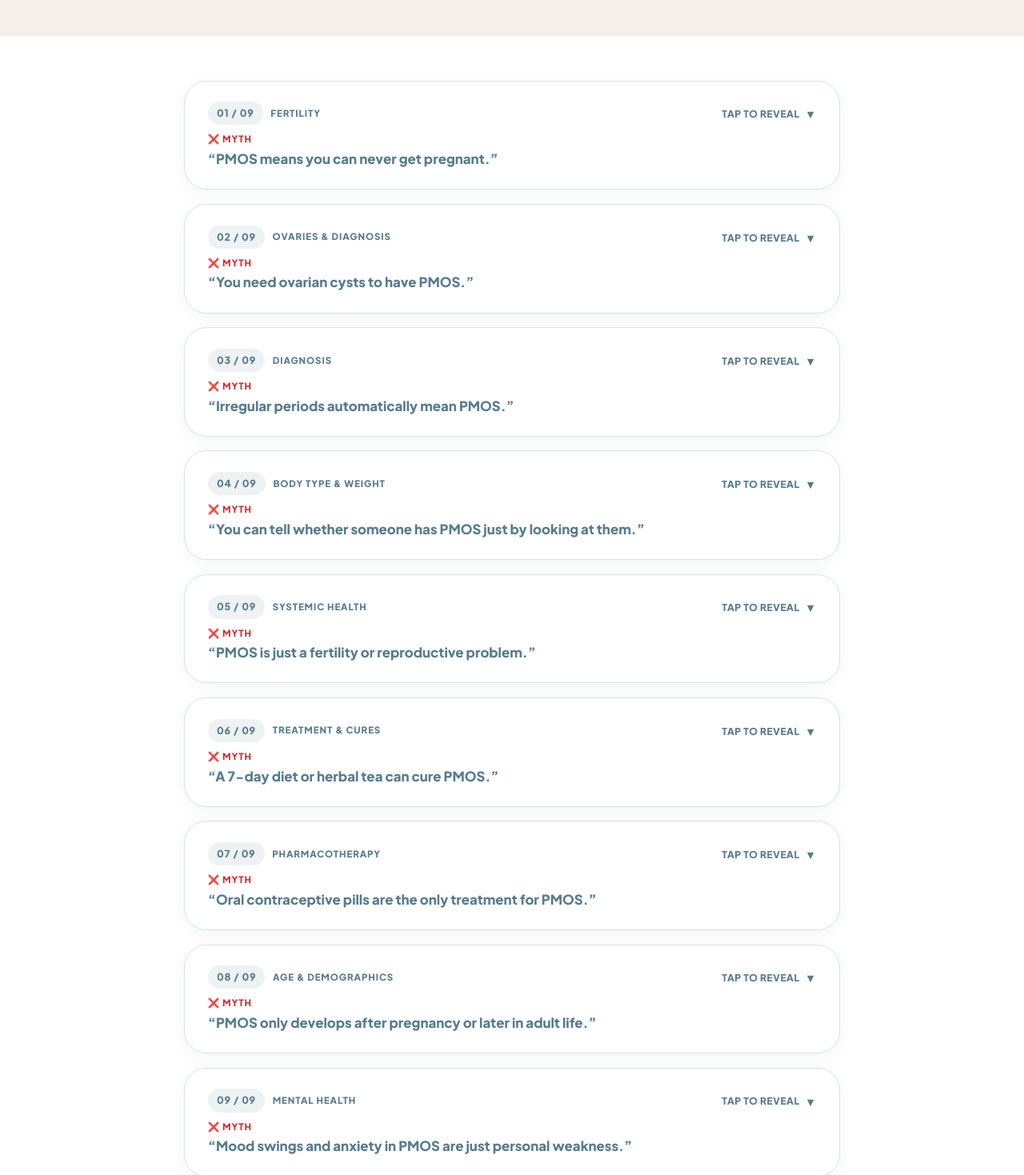
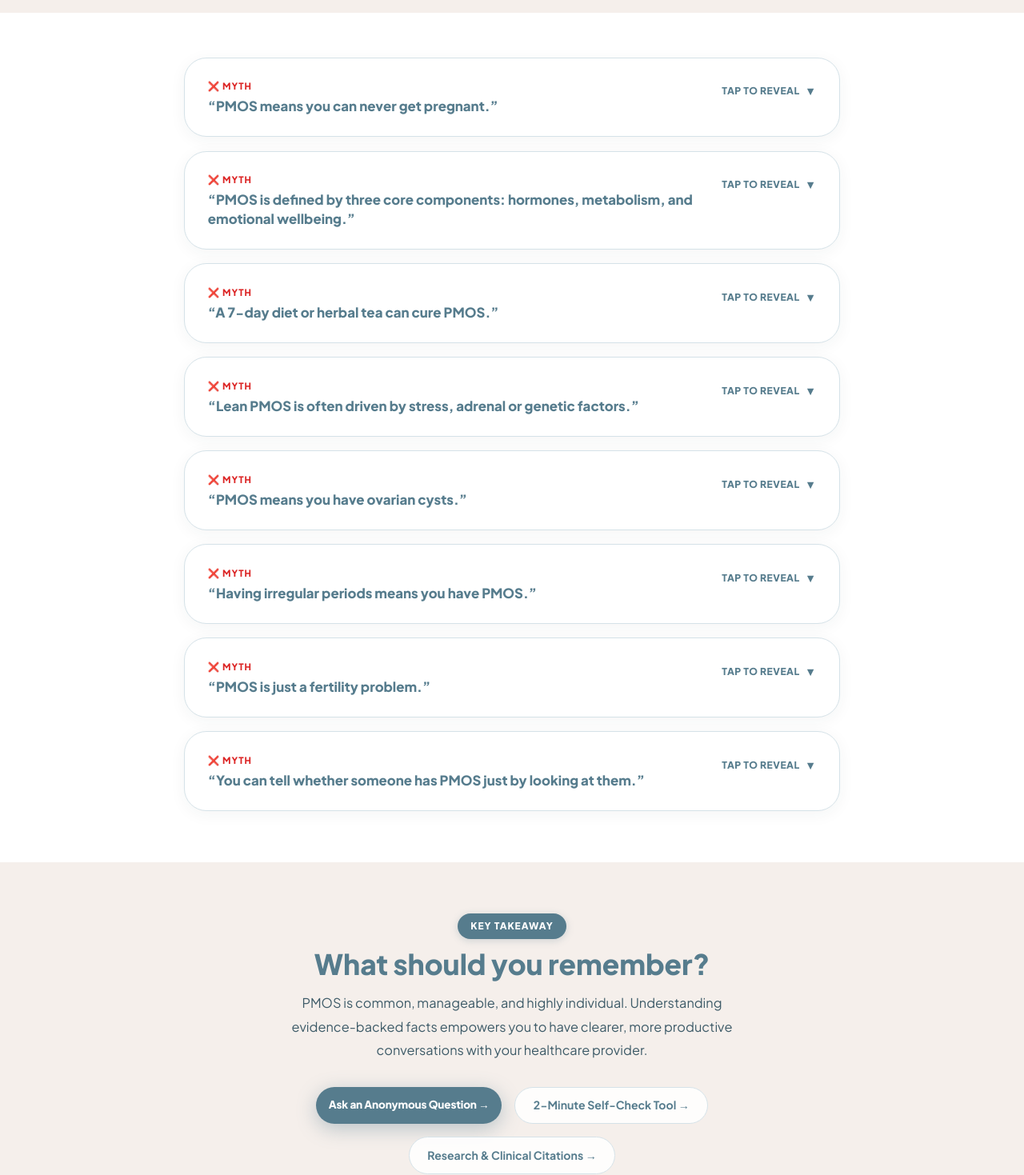
Before and after one commit to vroom0456/CBITNSS-World-PMOS-Day, a Next.js app: page /myths in a window 1280 px wide. Shown: the part 321-1790 px from the top of the page at 80% size. Built offline with nearby package versions, Linux system fonts and the light colour scheme.

Commit message:
feat(myths): update content for PMOS terminology, medical accuracy, and cleaner hierarchy

```diff
--- a/src/app/myths/page.tsx
+++ b/src/app/myths/page.tsx
@@ -7,8 +7,6 @@ import Link from 'next/link';
 
 export interface MythItem {
   id: string;
-  num: string;
-  category: string;
   myth: string;
   fact: string;
   why: string;
@@ -19,92 +17,66 @@ export interface MythItem {
 const mythsList: MythItem[] = [
   {
     id: 'm1',
-    num: '01',
-    category: 'FERTILITY',
     myth: 'PMOS means you can never get pregnant.',
     fact: 'PMOS does not mean infertility.',
-    why: 'PMOS can make ovulation irregular, which may make conception more difficult for some people. However, many people with PMOS can become pregnant, with or without evidence-based medical treatment.',
-    evidenceTitle: 'International PMOS Guideline 2026 (Fertility & Ovulation Assessment)',
+    why: 'PMOS can affect ovulation, which may make conception more difficult for some people. However, PMOS does not mean infertility. Many people with PMOS can conceive naturally or with medical support.',
+    evidenceTitle: '2026 International PMOS Guideline ↗',
     evidenceUrl: '/resources#citations'
   },
   {
     id: 'm2',
-    num: '02',
-    category: 'OVARIES & DIAGNOSIS',
-    myth: 'You need ovarian cysts to have PMOS.',
-    fact: 'Despite the historical name, ovarian cysts are not required for diagnosis.',
-    why: 'The small fluid-filled follicles seen on ultrasound are immature follicles — not true cysts. Diagnosis relies on a combination of irregular cycles, clinical/biochemical androgen signs, and ultrasound findings according to the International PMOS criteria.',
-    evidenceTitle: 'Monash International PMOS Diagnostic Criteria Update 2026',
+    myth: 'PMOS is defined by three core components: hormones, metabolism, and emotional wellbeing.',
+    fact: 'PMOS is a complex condition that can affect reproductive, metabolic, psychological and other aspects of health.',
+    why: 'Its effects can vary considerably from person to person, which is why care should be individualized. International guidelines also highlight cardiovascular, dermatological, and sleep-related features.',
+    evidenceTitle: '2026 International PMOS Guideline ↗',
     evidenceUrl: '/resources#citations'
   },
   {
     id: 'm3',
-    num: '03',
-    category: 'DIAGNOSIS',
-    myth: 'Irregular periods automatically mean PMOS.',
-    fact: 'Irregular periods can have many underlying causes.',
-    why: 'Menstrual delays can stem from thyroid dysfunction, hyperprolactinaemia, severe stress, or nutritional deficits. PMOS diagnosis requires a structured clinical assessment to rule out secondary causes rather than evaluating one symptom alone.',
-    evidenceTitle: 'International PMOS Guideline 2026 (Differential Diagnosis Protocol)',
+    myth: 'A 7-day diet or herbal tea can cure PMOS.',
+    fact: 'There is no proven 7-day cure for PMOS.',
+    why: 'Management is individualized and may include healthy lifestyle behaviours, symptom-specific treatment and medical care.',
+    evidenceTitle: '2026 International PMOS Guideline ↗',
     evidenceUrl: '/resources#citations'
   },
   {
     id: 'm4',
-    num: '04',
-    category: 'BODY TYPE & WEIGHT',
-    myth: 'You can tell whether someone has PMOS just by looking at them.',
-    fact: 'PMOS affects individuals across all body types and physical appearances.',
-    why: 'PMOS occurs across all body sizes. Having a lower body weight does not rule out PMOS, and weight should not be used alone to determine whether someone has the condition.',
-    evidenceTitle: 'Monash International PMOS Guideline 2026 (Weight Stigma & Inclusive Care)',
+    myth: 'Lean PMOS is often driven by stress, adrenal or genetic factors.',
+    fact: 'PMOS can affect people of all body sizes. Body weight is not a diagnostic requirement.',
+    why: 'Symptoms can occur regardless of weight. Assuming someone\'s weight explains their symptoms can contribute to delayed recognition and appropriate care.',
+    evidenceTitle: '2026 International PMOS Guideline ↗',
     evidenceUrl: '/resources#citations'
   },
   {
     id: 'm5',
-    num: '05',
-    category: 'SYSTEMIC HEALTH',
-    myth: 'PMOS is just a fertility or reproductive problem.',
-    fact: 'PMOS can affect reproductive, metabolic, psychological and broader long-term health.',
-    why: 'PMOS can involve hormonal balance, glucose sensitivity, cardiovascular health, sleep patterns, and emotional wellbeing. Symptoms and long-term health considerations vary significantly between individuals.',
-    evidenceTitle: 'International PMOS Guideline 2026 (Multidisciplinary & Psychological Care)',
+    myth: 'PMOS means you have ovarian cysts.',
+    fact: 'The name doesn\'t mean that cysts are required for PMOS.',
+    why: 'The ovarian appearance reflects arrested follicular development rather than pathological cysts. This is part of the reason for the terminology update to PMOS.',
+    evidenceTitle: '2026 International PMOS Guideline ↗',
     evidenceUrl: '/resources#citations'
   },
   {
     id: 'm6',
-    num: '06',
-    category: 'TREATMENT & CURES',
-    myth: 'A 7-day diet or herbal tea can cure PMOS.',
-    fact: 'There is no proven quick cure for PMOS.',
-    why: 'Management is individualized and may include healthy lifestyle behaviours, symptom-specific treatment and medical care. Sustainable, long-term habits are far more effective and safer than unproven rapid detoxes or extreme restrictive diets.',
-    evidenceTitle: 'Monash International PMOS Guideline 2026 (Lifestyle & Evidence-Based Therapy)',
+    myth: 'Having irregular periods means you have PMOS.',
+    fact: 'Irregular periods can have many causes. PMOS requires appropriate clinical assessment.',
+    why: 'The guideline uses specific diagnostic criteria and requires other causes to be excluded. It is important not to self-diagnose.',
+    evidenceTitle: '2026 International PMOS Guideline ↗',
     evidenceUrl: '/resources#citations'
   },
   {
     id: 'm7',
-    num: '07',
-    category: 'PHARMACOTHERAPY',
-    myth: 'Oral contraceptive pills are the only treatment for PMOS.',
-    fact: 'Treatment is multidimensional and tailored to your individual health goals.',
-    why: 'While oral contraceptives can help manage cycle regularity and androgenic symptoms for some, treatment options also include metabolic therapies (such as metformin), lifestyle interventions, dermatological care, and fertility support depending on personal needs.',
-    evidenceTitle: 'International PMOS Guideline 2026 (Pharmacological Management Options)',
+    myth: 'PMOS is just a fertility problem.',
+    fact: 'PMOS can affect much more than reproductive health.',
+    why: 'In addition to fertility, PMOS can affect metabolic, psychological, cardiovascular, skin and sleep-related aspects of health.',
+    evidenceTitle: '2026 International PMOS Guideline ↗',
     evidenceUrl: '/resources#citations'
   },
   {
     id: 'm8',
-    num: '08',
-    category: 'AGE & DEMOGRAPHICS',
-    myth: 'PMOS only develops after pregnancy or later in adult life.',
-    fact: 'PMOS commonly manifests during adolescence around the onset of puberty.',
-    why: 'Hormonal and metabolic features often appear during teenage years. Early awareness and adolescent-specific diagnostic guidelines ensure young women receive supportive care without premature misdiagnosis.',
-    evidenceTitle: 'International PMOS Guideline 2026 (Adolescent Diagnostic Algorithms)',
-    evidenceUrl: '/resources#citations'
-  },
-  {
-    id: 'm9',
-    num: '09',
-    category: 'MENTAL HEALTH',
-    myth: 'Mood swings and anxiety in PMOS are just personal weakness.',
-    fact: 'Psychological distress in PMOS is a physiological and biological reality.',
-    why: 'Hormonal fluctuations, insulin resistance, and systemic inflammation contribute directly to elevated anxiety and depressive symptoms. International guidelines recommend routine emotional wellbeing screening as part of standard PMOS care.',
-    evidenceTitle: 'Monash International PMOS Guideline 2026 (Mental Health & Quality of Life)',
+    myth: 'You can tell whether someone has PMOS just by looking at them.',
+    fact: 'PMOS affects individuals across all body types and physical appearances.',
+    why: 'PMOS occurs across all body sizes. Having a lower body weight does not rule out PMOS, and weight should not be used alone to determine whether someone has the condition.',
+    evidenceTitle: '2026 International PMOS Guideline ↗',
     evidenceUrl: '/resources#citations'
   }
 ];
@@ -145,7 +117,7 @@ export default function MythsPage() {
               Myths vs <span className="accent">Facts</span>
             </h1>
             <p className="section-desc reveal" style={{ maxWidth: '600px', margin: '0 auto' }}>
-              Common misconceptions about PMOS (previously called PCOS) — addressed with evidence from the 2026 Monash International PMOS Guidelines.
+              Common misunderstandings about PMOS (formerly known as PCOS).
             </p>
           </div>
         </section>
@@ -174,10 +146,7 @@ export default function MythsPage() {
                       id={`myth-trigger-${m.id}`}
                     >
                       <div style={{ flex: 1 }}>
-                        <div style={{ display: 'flex', alignItems: 'center', gap: '0.6rem', marginBottom: '0.5rem', flexWrap: 'wrap' }}>
-                          <span className="myth-num-badge">{m.num} / {String(mythsList.length).padStart(2, '0')}</span>
-                          <span className="myth-category-chip">{m.category}</span>
-                        </div>
+
 
                         <span style={{ fontSize: '0.72rem', fontWeight: 800, color: '#DC2626', textTransform: 'uppercase', letterSpacing: '0.08em', display: 'block', marginBottom: '0.2rem' }}>
                           ❌ MYTH
```
